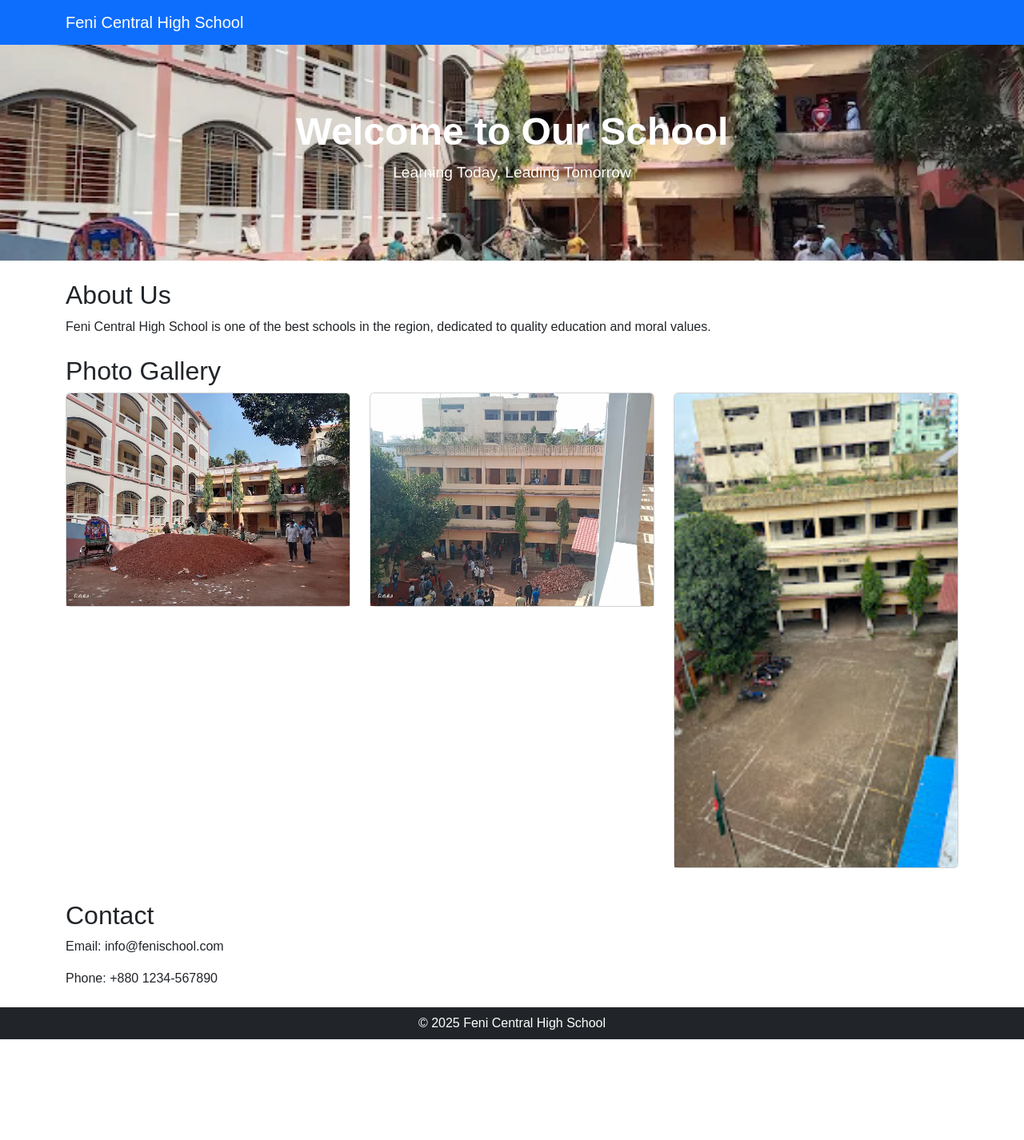
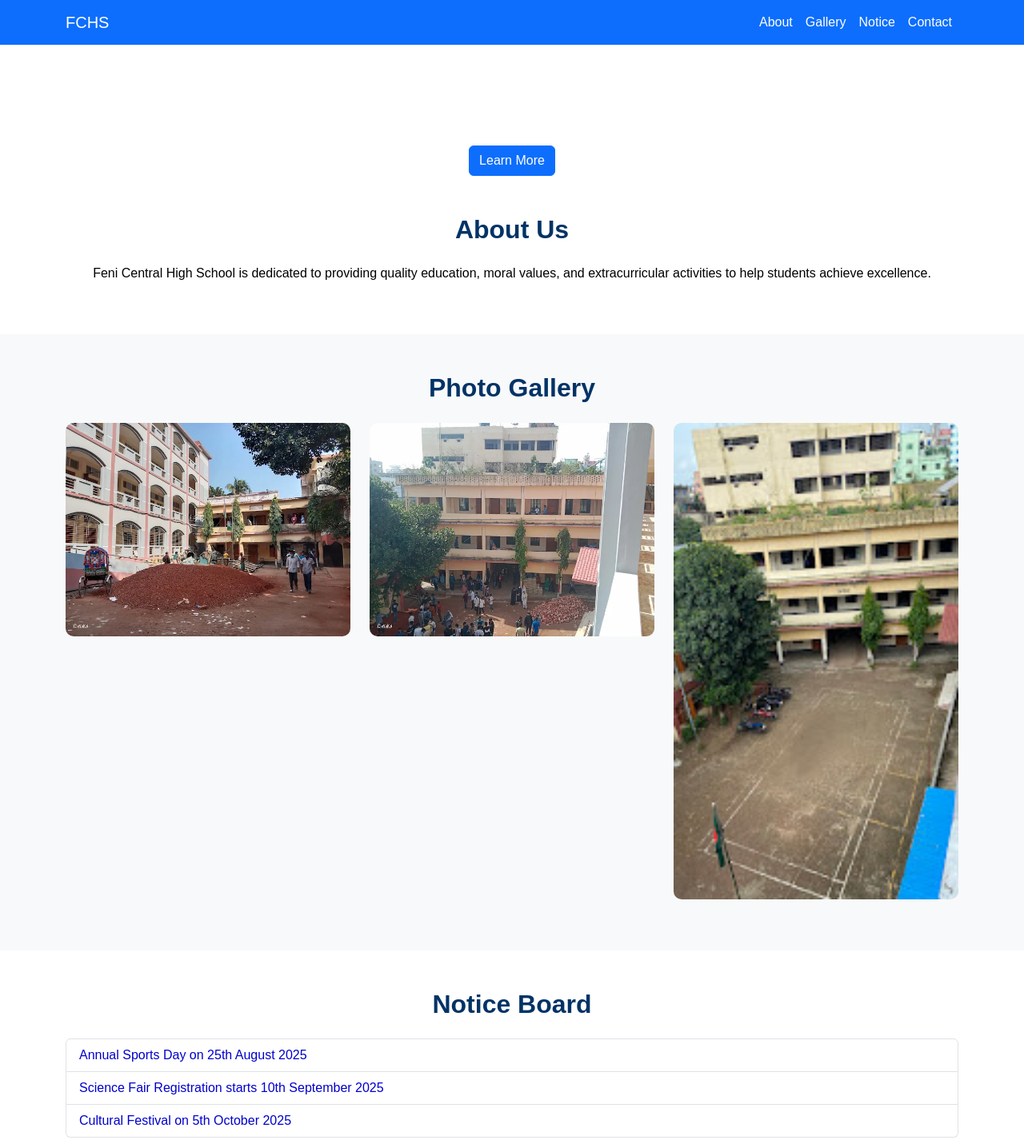
Before and after one commit to tawsif297/e.g.-my-website, a plain HTML site: page index.html in a window 1280 px wide. Shown: the top 1426 px of the page at 80% size. Before the commit the page ends 1300 px from the top, so only its background shows below. Drawn offline with nearby package versions, Linux system fonts and the light colour scheme.

Commit message:
Add files via upload

```diff
--- a/index.html
+++ b/index.html
@@ -1,14 +1,5 @@
 <!DOCTYPE html>
 <html lang="en">
-<head>
-    <meta charset="UTF-8">
-    <meta name="viewport" content="width=device-width, initial-scale=1.0">
-    <title>Document</title>
-</head>
-<body>
-
-</body>
-</html>
 <head>
     <meta charset="UTF-8">
     <meta name="viewport" content="width=device-width, initial-scale=1.0">
@@ -19,56 +10,87 @@
 <body>
 
 <!-- Navbar -->
-<nav class="navbar navbar-expand-lg navbar-dark bg-primary">
+<nav class="navbar navbar-expand-lg navbar-dark bg-primary fixed-top">
   <div class="container">
-    <a class="navbar-brand" href="#">Feni Central High School</a>
+    <a class="navbar-brand" href="#">FCHS</a>
+    <button class="navbar-toggler" type="button" data-bs-toggle="collapse" data-bs-target="#navbarNav">
+      <span class="navbar-toggler-icon"></span>
+    </button>
+    <div class="collapse navbar-collapse" id="navbarNav">
+      <ul class="navbar-nav ms-auto">
+        <li class="nav-item"><a class="nav-link" href="#about">About</a></li>
+        <li class="nav-item"><a class="nav-link" href="#gallery">Gallery</a></li>
+        <li class="nav-item"><a class="nav-link" href="#notice">Notice</a></li>
+        <li class="nav-item"><a class="nav-link" href="#contact">Contact</a></li>
+      </ul>
+    </div>
   </div>
 </nav>
 
 <!-- Hero Section -->
-<div class="hero text-center text-white">
-    <h1>Welcome to Our School</h1>
+<header class="hero text-center text-white d-flex align-items-center justify-content-center">
+  <div>
+    <h1>Feni Central High School</h1>
     <p>Learning Today, Leading Tomorrow</p>
+    <a href="#about" class="btn btn-primary mt-3">Learn More</a>
   </div>
+</header>
 
 <!-- About Section -->
-<div class="container mt-4">
-    <h2>About Us</h2>
-    <p>Feni Central High School is one of the best schools in the region, dedicated to quality education and moral values.</p>
+<section id="about" class="py-5">
+  <div class="container">
+    <h2 class="text-center mb-4">About Us</h2>
+    <p class="text-center">Feni Central High School is dedicated to providing quality education, moral values, and extracurricular activities to help students achieve excellence.</p>
   </div>
+</section>
 
 <!-- Gallery Section -->
-<div class="container mt-4">
-    <h2>Photo Gallery</h2>
+<section id="gallery" class="py-5 bg-light">
+  <div class="container">
+    <h2 class="text-center mb-4">Photo Gallery</h2>
     <div class="row">
       <div class="col-md-4 mb-3">
-            <div class="card">
-                <img src="fchs1.webp" class="card-img-top" alt="School 1">
+        <div class="gallery-card">
+          <img src="fchs1.webp" alt="School 1">
         </div>
       </div>
       <div class="col-md-4 mb-3">
-            <div class="card">
-                <img src="fchs2.webp" class="card-img-top" alt="School 2">
+        <div class="gallery-card">
+          <img src="fchs2.webp" alt="School 2">
         </div>
       </div>
       <div class="col-md-4 mb-3">
-            <div class="card">
-                <img src="fchs3.jpg" class="card-img-top" alt="School 3">
+        <div class="gallery-card">
+          <img src="fchs3.jpg" alt="School 3">
         </div>
       </div>
     </div>
   </div>
+</section>
+
+<!-- Notice Board Section -->
+<section id="notice" class="py-5">
+  <div class="container">
+    <h2 class="text-center mb-4">Notice Board</h2>
+    <ul class="list-group">
+      <li class="list-group-item">Annual Sports Day on 25th August 2025</li>
+      <li class="list-group-item">Science Fair Registration starts 10th September 2025</li>
+      <li class="list-group-item">Cultural Festival on 5th October 2025</li>
+    </ul>
+  </div>
+</section>
 
 <!-- Contact Section -->
-<div class="container mt-4 mb-4">
-    <h2>Contact</h2>
-    <p>Email: info@fenischool.com</p>
-    <p>Phone: +880 1234-567890</p>
+<section id="contact" class="py-5 bg-light">
+  <div class="container">
+    <h2 class="text-center mb-4">Contact Us</h2>
+    <p class="text-center">Email: info@fenischool.com | Phone: +880 1234-567890</p>
   </div>
+</section>
 
 <!-- Footer -->
-<footer class="bg-dark text-white text-center p-2">
-    &copy; 2025 Feni Central High School
+<footer class="bg-dark text-white text-center p-3">
+  &copy; 2025 Feni Central High School | Designed by Your Name
 </footer>
 
 <script src="https://cdn.jsdelivr.net/npm/bootstrap@5.3.3/dist/js/bootstrap.bundle.min.js"></script>
--- a/style.css
+++ b/style.css
@@ -1,21 +1,81 @@
-/* General font */
 body {
-    font-family: Arial, sans-serif;
+  font-family: Arial, sans-serif;
+  scroll-behavior: smooth;
+  padding-top: 70px;
+  color: #000; /* default text color black */
 }
 
-/* Hero section */
-.hero {
-    background: url('fchs1.webp') no-repeat center center/cover;
-    padding: 80px 20px;
+/* Navbar links */
+.navbar .nav-link {
+  color: #fff !important; /* navbar links white on blue bg is fine */
+}
+.navbar .nav-link:hover {
+  color: #ffcc00 !important; /* hover effect - yellow */
 }
 
-/* Hero heading */
-.hero h1 {
-    font-size: 3rem;
-    font-weight: bold;
+/* Hero text (black/blue instead of white) */
+.carousel-caption h1 {
+  font-size: 2.5rem;
+  font-weight: bold;
+  color: #002366; /* dark blue */
 }
 
-/* Hero paragraph */
-.hero p {
-    font-size: 1.2rem;
+.carousel-caption p {
+  font-size: 1.2rem;
+  color: #000080; /* navy blue */
 }
+
+/* Section Titles */
+section h2 {
+  font-weight: bold;
+  color: #003366; /* dark blue for headings */
+  margin-bottom: 20px;
+}
+
+/* Section Paragraphs */
+section p {
+  color: #000000; /* black text */
+}
+
+/* Gallery Card */
+.gallery-card {
+  overflow: hidden;
+  border-radius: 10px;
+}
+
+.gallery-card img {
+  width: 100%;
+  transition: transform 0.3s ease;
+}
+
+.gallery-card img:hover {
+  transform: scale(1.05);
+}
+
+/* Notice List */
+#notice .list-group-item {
+  font-size: 1rem;
+  color: #0000cc; /* blue text for notices */
+  font-weight: 500;
+}
+
+/* Contact Form */
+form input, form textarea {
+  border: 1px solid #003366; /* blue border */
+}
+
+form button {
+  background-color: #003366; /* dark blue button */
+  color: #ffffff;
+  font-weight: bold;
+}
+
+form button:hover {
+  background-color: #0055aa;
+}
+
+/* Footer */
+footer {
+  margin-top: 20px;
+  color: #ffffff; /* footer text stays white on dark bg */
+}
```
Lines whose indentation alone changed are shown as unchanged.
